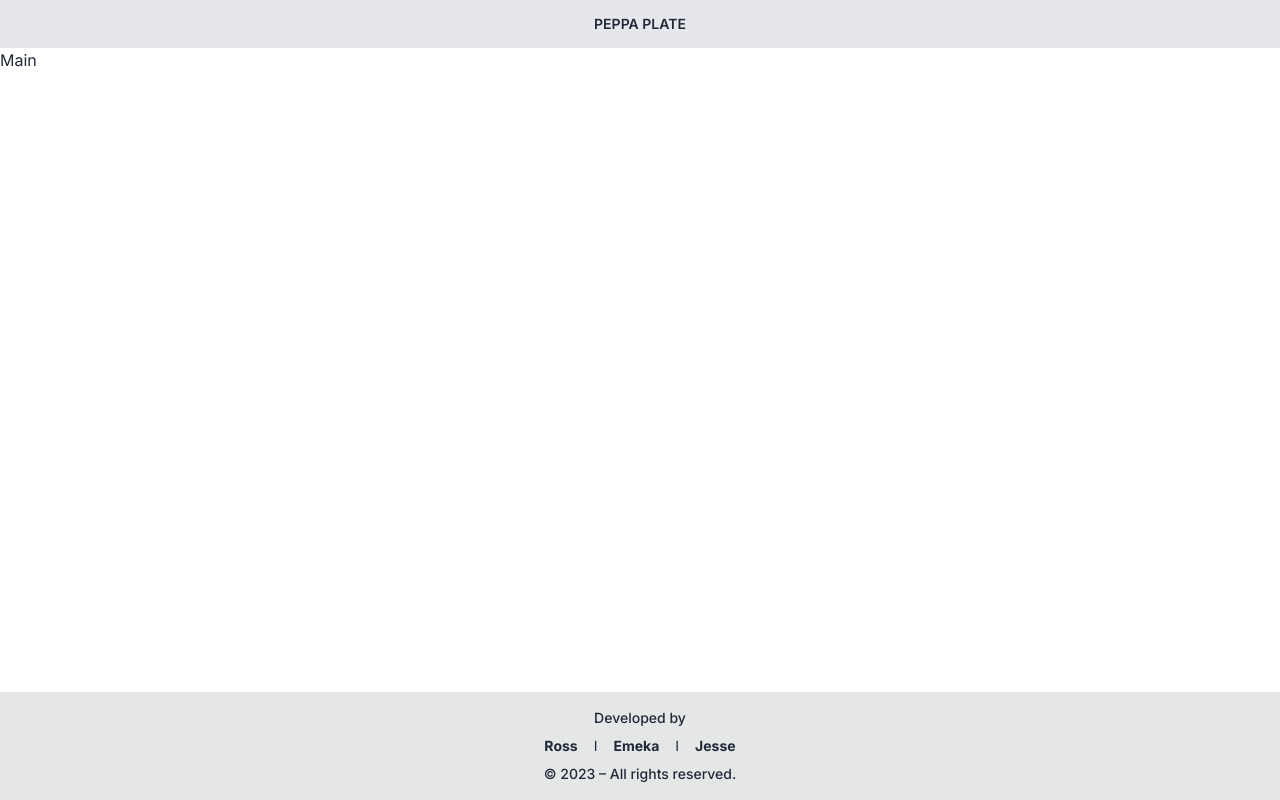
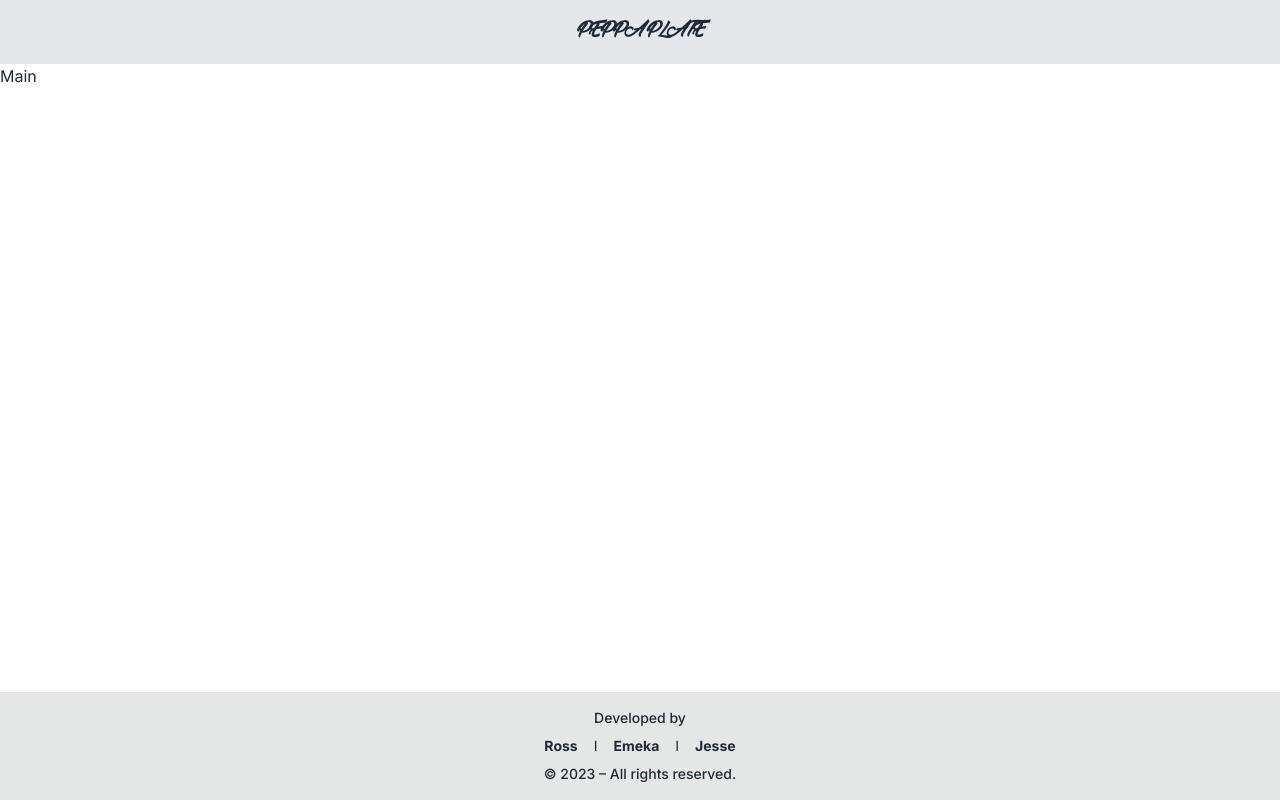
Before and after one commit to chingu-voyages/v46-tier2-team-18, a Next.js app: page / in a window 1280 px wide. Built offline with nearby package versions, Linux system fonts and the light colour scheme.

Commit message:
Add VeganStyle font to Header component

```diff
--- a/src/app/components/Header.js
+++ b/src/app/components/Header.js
@@ -1,7 +1,9 @@
 export default function Header() {
   return (
     <div className="bg-gray-200 flex justify-center">
-      <a className="btn btn-ghost normal-case text-xl">Peppa Plate</a>
+      <h2 className="btn btn-ghost normal-case text-3xl font-veganstyle m-2">
+        Peppa Plate
+      </h2>
     </div>
   );
 }
--- a/src/app/globals.css
+++ b/src/app/globals.css
@@ -1,5 +1,10 @@
 /* styles/globals.css */
-@import "tailwindcss/base";
-@import "tailwindcss/components";
-@import "tailwindcss/utilities";
-@import "daisyui/dist/full.css";
+@import 'tailwindcss/base';
+@import 'tailwindcss/components';
+@import 'tailwindcss/utilities';
+@import 'daisyui/dist/full.css';
+
+@font-face {
+  font-family: 'VeganStyle';
+  src: url('../../public/fonts/VeganStylePersonalUse-5Y58.ttf');
+}
--- a/tailwind.config.js
+++ b/tailwind.config.js
@@ -1,28 +1,31 @@
 /** @type {import('tailwindcss').Config} */
 module.exports = {
   content: [
-    "./src/pages/**/*.{js,ts,jsx,tsx,mdx}",
-    "./src/components/**/*.{js,ts,jsx,tsx,mdx}",
-    "./src/app/**/*.{js,ts,jsx,tsx,mdx}",
+    './src/pages/**/*.{js,ts,jsx,tsx,mdx}',
+    './src/components/**/*.{js,ts,jsx,tsx,mdx}',
+    './src/app/**/*.{js,ts,jsx,tsx,mdx}',
   ],
   theme: {
     extend: {
+      fontFamily: {
+        veganstyle: ['VeganStyle', 'sans-serif'],
+      },
       backgroundImage: {
-        "gradient-radial": "radial-gradient(var(--tw-gradient-stops))",
-        "gradient-conic":
-          "conic-gradient(from 180deg at 50% 50%, var(--tw-gradient-stops))",
+        'gradient-radial': 'radial-gradient(var(--tw-gradient-stops))',
+        'gradient-conic':
+          'conic-gradient(from 180deg at 50% 50%, var(--tw-gradient-stops))',
       },
     },
   },
-  plugins: [require("daisyui")],
+  plugins: [require('daisyui')],
   daisyui: {
     themes: false, // true: all themes | false: only light + dark | array: specific themes like this ["light", "dark", "cupcake"]
-    darkTheme: "light", // name of one of the included themes for dark mode
+    darkTheme: 'light', // name of one of the included themes for dark mode
     base: true, // applies background color and foreground color for root element by default
     styled: true, // include daisyUI colors and design decisions for all components
     utils: true, // adds responsive and modifier utility classes
     rtl: false, // rotate style direction from left-to-right to right-to-left. You also need to add dir="rtl" to your html tag and install `tailwindcss-flip` plugin for Tailwind CSS.
-    prefix: "", // prefix for daisyUI classnames (components, modifiers and responsive class names. Not colors)
+    prefix: '', // prefix for daisyUI classnames (components, modifiers and responsive class names. Not colors)
     logs: true, // Shows info about daisyUI version and used config in the console when building your CSS
   },
 };
```
Also changed, not shown: public/fonts/VeganStylePersonalUse-5Y58.ttf (added).
